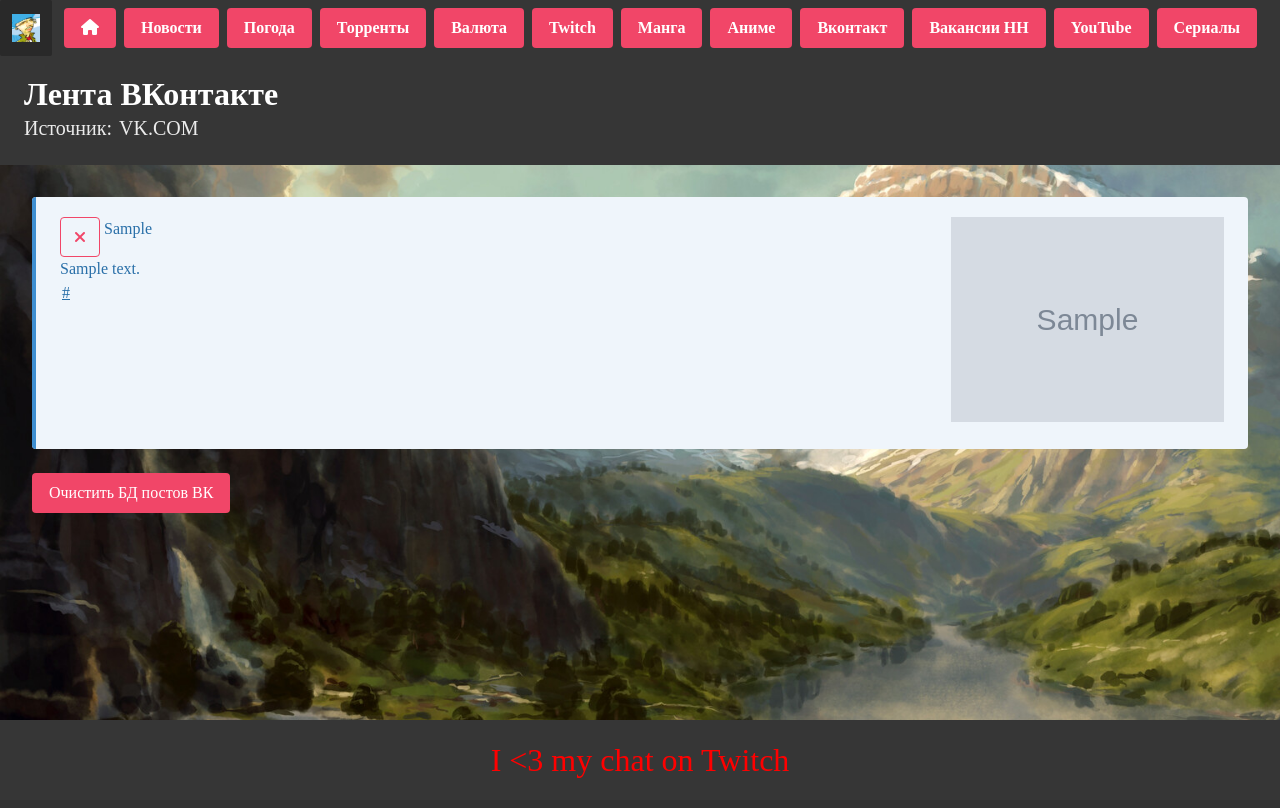
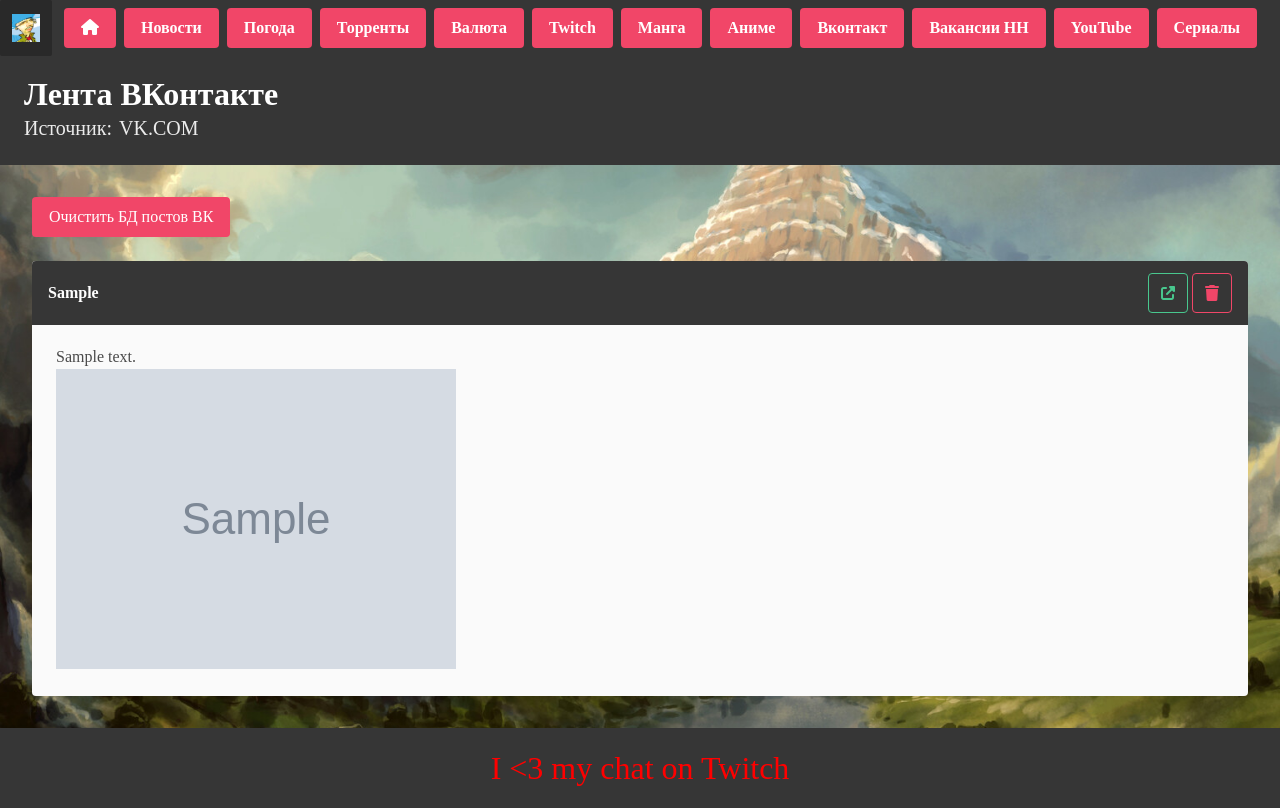
Before and after one commit to basher-balance/my_ethernet, a Django app: template vk/templates/vk/vk.html in a window 1280 px wide. Before the commit the page ends 778 px from the top, so only its background shows below. Run offline with Django 3.2, Linux system fonts and the light colour scheme; the template is opened without the code that fills it: most values are stand-ins (such as "Sample title", 1, 10 or a date in 2020); grey boxes marked "Sample" are stand-in pictures; some libraries are stand-ins or nearby versions; some web fonts are replaced.

Commit message:
refactor vk

```diff
--- a/vk/templates/vk/vk.html
+++ b/vk/templates/vk/vk.html
@@ -3,34 +3,30 @@
 {% block title_title %}Лента ВКонтакте{% endblock %}
 {% block subtitle %}Источник: <a href="https://vk.com/basherbalance">VK.COM</a>{% endblock %}
 {% block content %}
+<a href="{% url 'vk:delete_post' %}" class="button is-danger mb-5">
+  Очистить БД постов ВК
+</a>
 {% for k in list_post_vk %}
-<article class="message is-info">
+<article class="message is-dark">
+  <div class="message-header">
+    <p>{{ k.data_post }}</p>
+    <div>
+      <a class="button is-success is-outlined" target="_blank" href="{{ k.link_post }}">
+        <span class="icon is-small">
+          <i class="fa-solid fa-up-right-from-square"></i>
+        </span>
+      </a>
+      <a class="button is-danger is-outlined" href="{% url 'vk:hidden_post' pk=k.id %}">
+        <span class="icon is-small">
+          <i class="fas fa-trash"></i>
+        </span>
+      </a>
+    </div>
+  </div>
   <div class="message-body">
-    <div class="columns">
-      <div class="column is-three-quarters">
-        <p>
-          <a class="button is-danger is-outlined" href="{% url 'vk:hidden_post' pk=k.id %}">
-            <span class="icon is-small">
-              <i class="fas fa-times"></i>
-            </span>
-          </a>
-          {{ k.data_post }}
-        </p>
-        <p>
-          {{ k.text_post }}
-        </p>
-        <p>
-          <a href='{{ k.link_post }}'>{{ k.link_post }}</a>
-        </p>
-      </div>
-      <div class="column">
-        <img src={{ k.link_image_post }} />
-      </div>
-    </div>
+    <p>{{ k.text_post }}</p>
+    <img src={{ k.link_image_post }} />
   </div>
 </article>
 {% endfor %}
-<a href="{% url 'vk:delete_post' %}"class="button is-danger">
-  Очистить БД постов ВК
-</a>
 {% endblock %}
```
